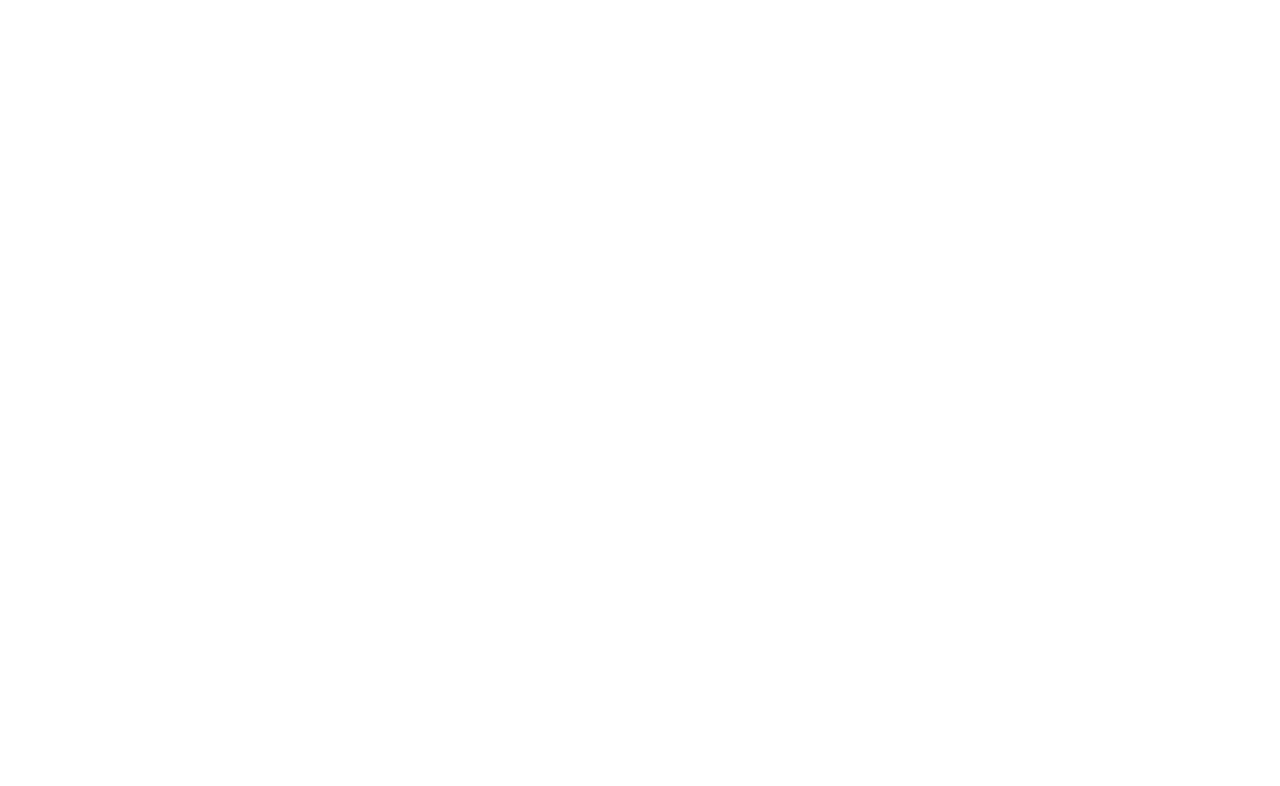
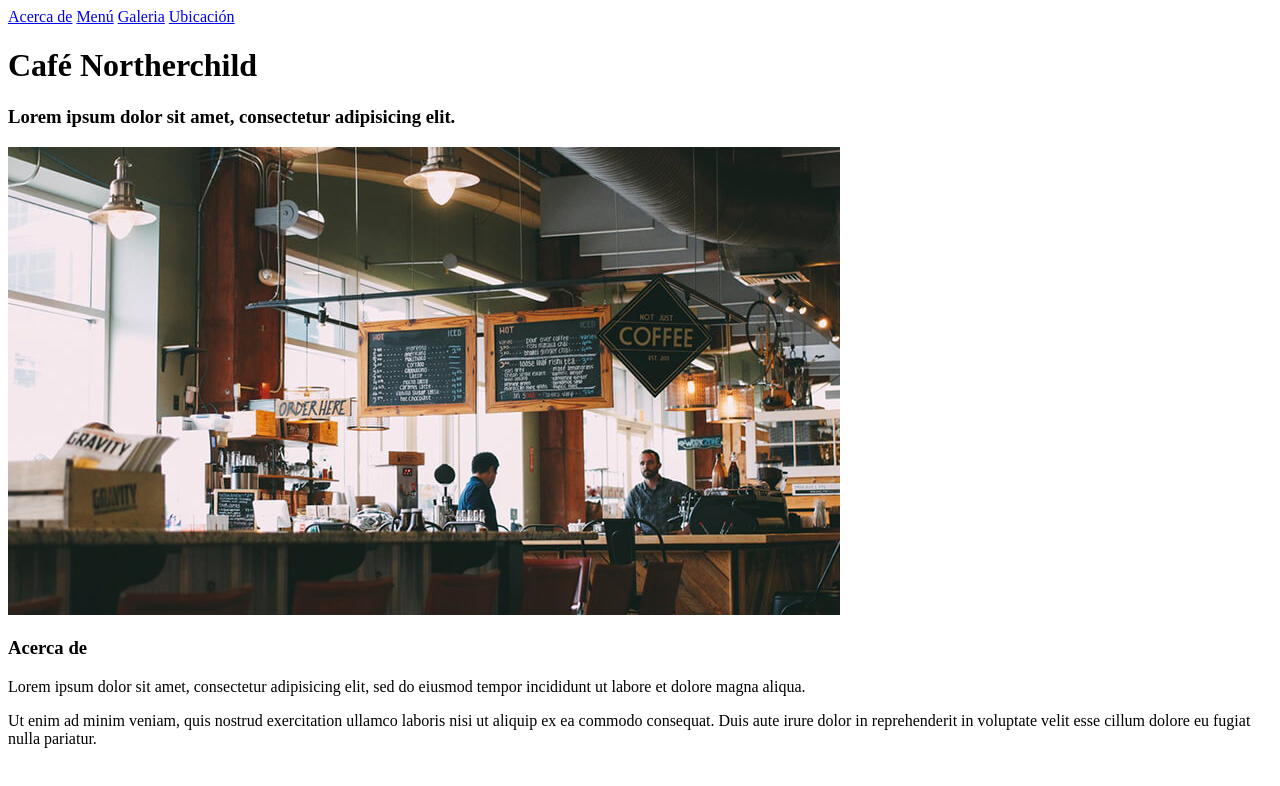
Before and after one commit to northerchild/Cafe_WebSite, a plain HTML site: page index.html in a window 1280 px wide. Drawn offline with Linux system fonts and the light colour scheme.

Commit message:
Se agrega la estructura basica del header y la seccion acerca_de

```diff
--- a/index.html
+++ b/index.html
@@ -9,5 +9,60 @@
 </head>
 <body>
 
+<!--Inicio Header-->
+
+	<header>
+		<div class="contenedor">
+			<nav class="menu">
+				<a href="#" id="btn-acerca-de">Acerca de</a>
+				<a href="#" id="btn-menu">Menú</a>
+				<a href="#" id="btn-galeria">Galeria</a>
+				<a href="#" id="btn-ubicacion">Ubicación</a>
+			</nav>
+			<div class="textos">
+				<h1>Café <span>Northerchild</span></h1>
+				<h3>Lorem ipsum dolor sit amet, consectetur adipisicing elit.</h3>
+			</div>
+		</div>
+	</header>
+
+<!--Fin Header-->
+
+<!--Inicio Menu Principal-->
+
+	<section class="main">
+		<!--Acerca_de-->
+			<section class="acerca-de" id="acerca-de">
+				<div class="contenedor">
+					<div class="foto">
+						<img src="img/acerca-de.jpg" alt="restaurante-frontal">
+					</div>
+					<article>
+					<h3>Acerca de</h3>
+					<p>Lorem ipsum dolor sit amet, consectetur adipisicing elit, sed do eiusmod tempor incididunt ut labore et dolore magna aliqua.</p>
+
+					<p>Ut enim ad minim veniam, quis nostrud exercitation ullamco laboris nisi ut aliquip ex ea commodo consequat. Duis aute irure dolor in reprehenderit in voluptate velit esse cillum dolore eu fugiat nulla pariatur.</p>
+					</article>
+				</div>
+			</section>
+		<!--Fin Acerca_de-->
+		<!--Menu-->
+			<section class="menu">
+
+			</section>
+		<!--Fin Menu-->
+		<!--Galeria-->
+			<section class="galeria" id="galeria">
+
+			</section>
+		<!--Fin Galeria-->
+		<!--Ubicación-->
+			<section class="ubicacion" id="ubicacion">
+
+			</section>
+		<!--Fin Ubicación-->
+	</section>
+
+<!--Fin Header-->
 </body>
 </html>
```
